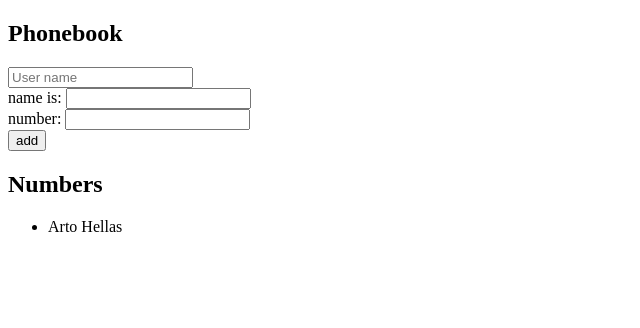
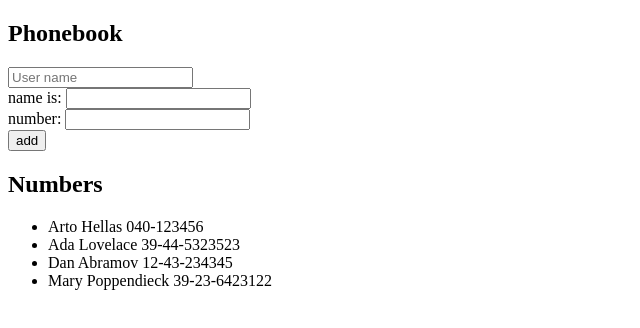
Before and after one commit to MirSzabo/fullstackopen, a React (Create React App) app in the folder part2/Phonebook/: page / in a window 1280 px wide. Shown: the top 328 px of the page, without its empty margins (0-640 px from the left). Built offline with nearby package versions, Linux system fonts and the light colour scheme; no server answers; data requests are answered from the project's data file.

Commit message:
fetch data

```diff
--- a/part2/Phonebook/src/App.js
+++ b/part2/Phonebook/src/App.js
@@ -1,7 +1,8 @@
-import React, { useState, createContext } from "react";
+import React, { useState, useEffect, createContext } from "react";
 import Person from "./components/Person";
 import SearchField from "./components/SearchField";
 import PersonForm from "./components/PersonForm";
+import axios from "axios";
 
 export const userListContext = createContext();
 
@@ -10,6 +11,15 @@ const App = () => {
   const [newName, setNewName] = useState("");
   const [newNumber, setNewNumber] = useState("");
   const [input, setInput] = useState("");
+
+  useEffect(() => {
+    console.log("effect");
+    axios.get("http://localhost:3001/persons").then((response) => {
+      console.log("promise fulfilled");
+      setPersons(response.data);
+    });
+  }, []);
+  console.log("render", persons.length, "persons");
 
   const addPerson = (event) => {
     event.preventDefault();
--- a/part2/Phonebook/src/index.js
+++ b/part2/Phonebook/src/index.js
@@ -1,13 +1,6 @@
 import React from "react";
 import ReactDOM from "react-dom";
 import App from "./App";
-import axios from 'axios'
-
-const promise = axios.get('http://localhost:3001/notes')
-console.log(promise)
-
-const promise2 = axios.get('http://localhost:3001/foobar')
-console.log(promise2)
 
 const Phonebook = () => {
   return (
```
